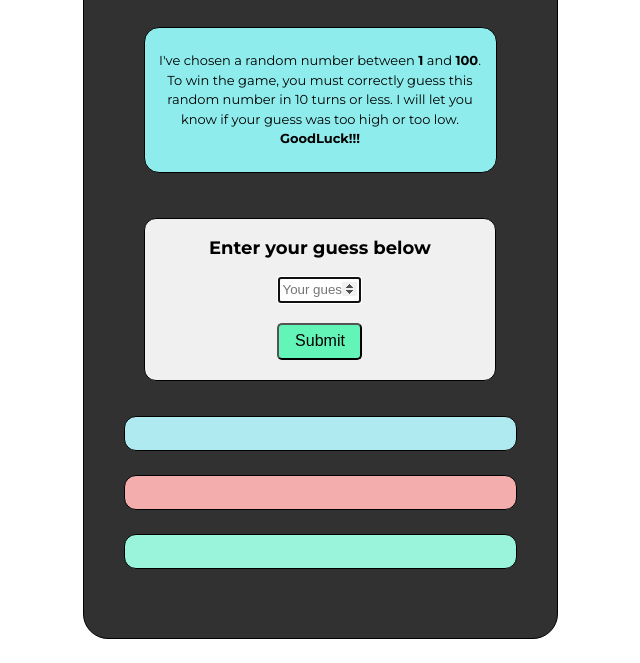
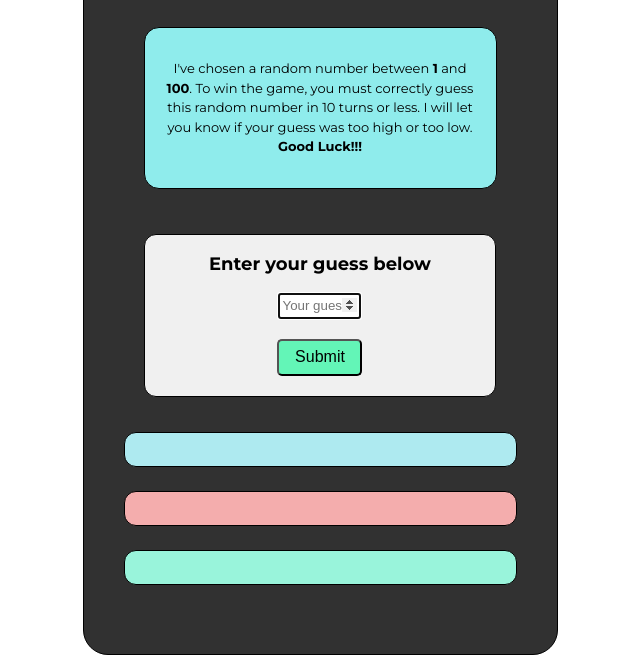
Before and after one commit to JulianEhiem/number-guessing-game, a plain HTML site: page index.html in a window 1280 px wide. Shown: the part 137-800 px from the top of the page, without its empty margins (320-960 px from the left). Drawn offline with Linux system fonts and the light colour scheme.

Commit message:
fixed same guess bug and updated styling

```diff
--- a/index.html
+++ b/index.html
@@ -19,7 +19,7 @@
             <div class="container">
                 <p>I've chosen a random number between <b>1</b> and <b>100</b>. To win the game, you must correctly
                     guess this random number in 10 turns or less. I will let you know if your guess was too high or too
-                    low. <strong>GoodLuck!!!</strong></p>
+                    low. <strong>Good Luck!!!</strong></p>
             </div>
         </div>
         <div class="gameFieldContainer">
--- a/main.js
+++ b/main.js
@@ -85,5 +85,5 @@ function resetGame() {
     lastResult.style.backgroundColor = '#F4ADAD';
 
 
-    let randomNumber = Math.floor(Math.random() * 100) + 1;
+    randomNumber = Math.floor(Math.random() * 100) + 1;
 }
--- a/style.css
+++ b/style.css
@@ -57,7 +57,7 @@ border: 1px solid black;
  border-radius: 15px;
  width: 400px;
  height: 100px;
- text-align: center;
+ text-align: left;
  justify-content: center;
  margin: 15px;
 
@@ -682,7 +682,7 @@ button:hover {
         box-sizing: border-box;
         background-color: rgb(143, 236, 236);
         border: 1px solid black;
-        padding: 10px;
+        padding: 18px;
         border-radius: 15px;
         width: auto;
         height: auto;
```
